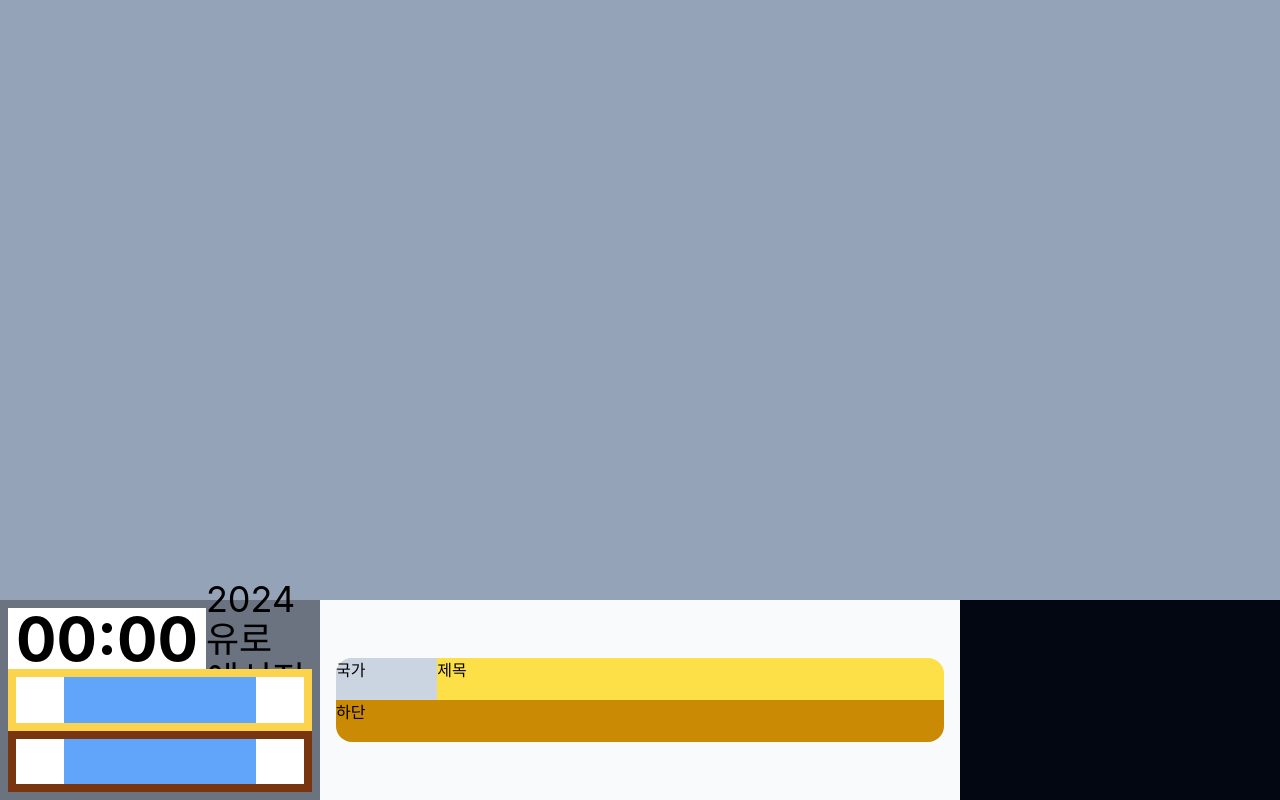
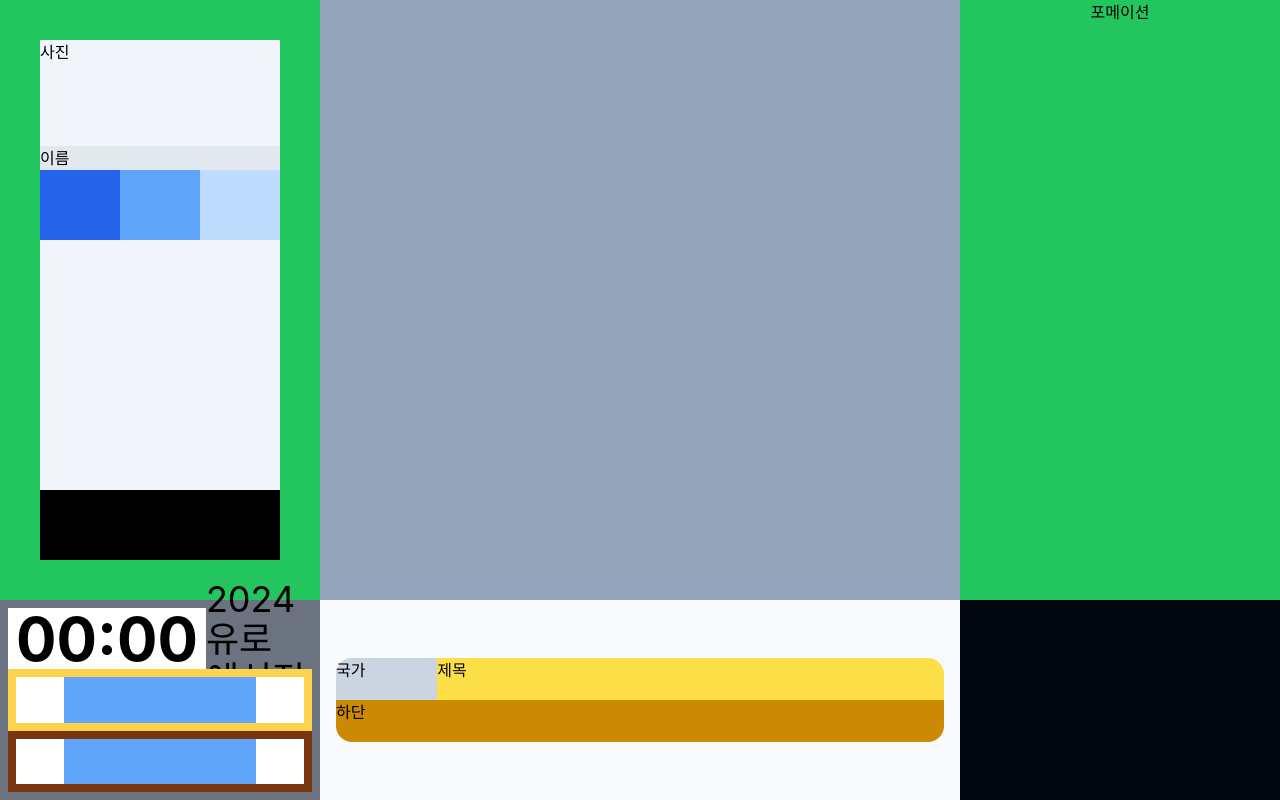
Before and after one commit to lebind12/scoreboard_v2, a React (Create React App) app: page / in a window 1280 px wide. Built offline with nearby package versions, Linux system fonts and the light colour scheme.

Commit message:
[feat] StatusComponent mock up

```diff
--- a/src/components/FormationComponent.tsx
+++ b/src/components/FormationComponent.tsx
@@ -1,5 +1,9 @@
 const FormationComponent = () => {
-  return <div></div>;
+  return (
+    <div className="flex flex-col w-full h-full bg-green-500 items-center">
+      포메이션
+    </div>
+  );
 };
 
 export default FormationComponent;
--- a/src/components/StatusComponent.tsx
+++ b/src/components/StatusComponent.tsx
@@ -1,5 +1,26 @@
 const StatusComponent = () => {
-  return <div></div>;
+  return (
+    <div className="w-full h-full bg-green-500 items-center p-10">
+      <div className="flex flex-col w-full h-full bg-white">
+        {/* 상단 */}
+        <div className="flex flex-col w-full min-h-[200px] bg-slate-300">
+          <div className="flex flex-col w-full h-full bg-slate-700">
+            <div className="w-full h-full bg-slate-100">사진</div>
+            <div className="w-full min-h-max bg-slate-200">이름</div>
+          </div>
+          <div className="flex w-full min-h-[70px]">
+            <div className="w-full bg-blue-600"></div>
+            <div className="w-full bg-blue-400"></div>
+            <div className="w-full bg-blue-200"></div>
+          </div>
+        </div>
+        {/* 내용 */}
+        <div className="flex flex-col w-full h-full bg-slate-100"></div>
+        {/* 하단 */}
+        <div className="flex flex-col w-full min-h-[70px] bg-black"></div>
+      </div>
+    </div>
+  );
 };
 
 export default StatusComponent;
--- a/src/layouts/ScreenLayout.tsx
+++ b/src/layouts/ScreenLayout.tsx
@@ -1,5 +1,18 @@
+import StatusComponent from "../components/StatusComponent";
+import FormationComponent from "../components/FormationComponent";
+
 const ScreenLayout = () => {
-  return <div className="w-full h-full bg-slate-400"></div>;
+  return (
+    <div className="flex w-full h-full bg-slate-400">
+      <div className="flex w-1/4 h-full bg-slate-50 items-center">
+        <StatusComponent />
+      </div>
+      <div className="w-1/2 h-full bg-slate-400"></div>
+      <div className="flex w-1/4 h-full bg-slate-50 items-center">
+        <FormationComponent />
+      </div>
+    </div>
+  );
 };
 
 export default ScreenLayout;
```
